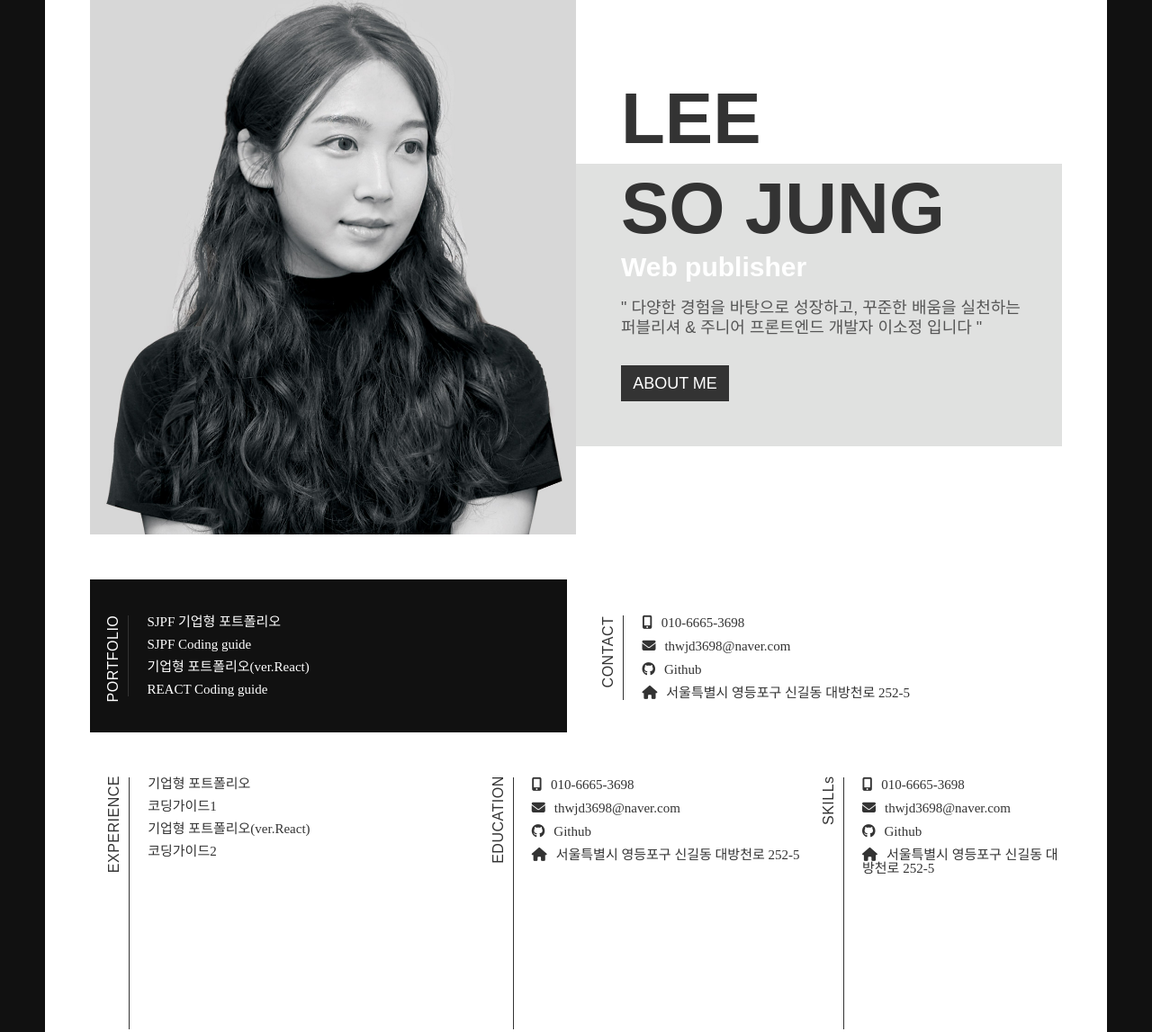
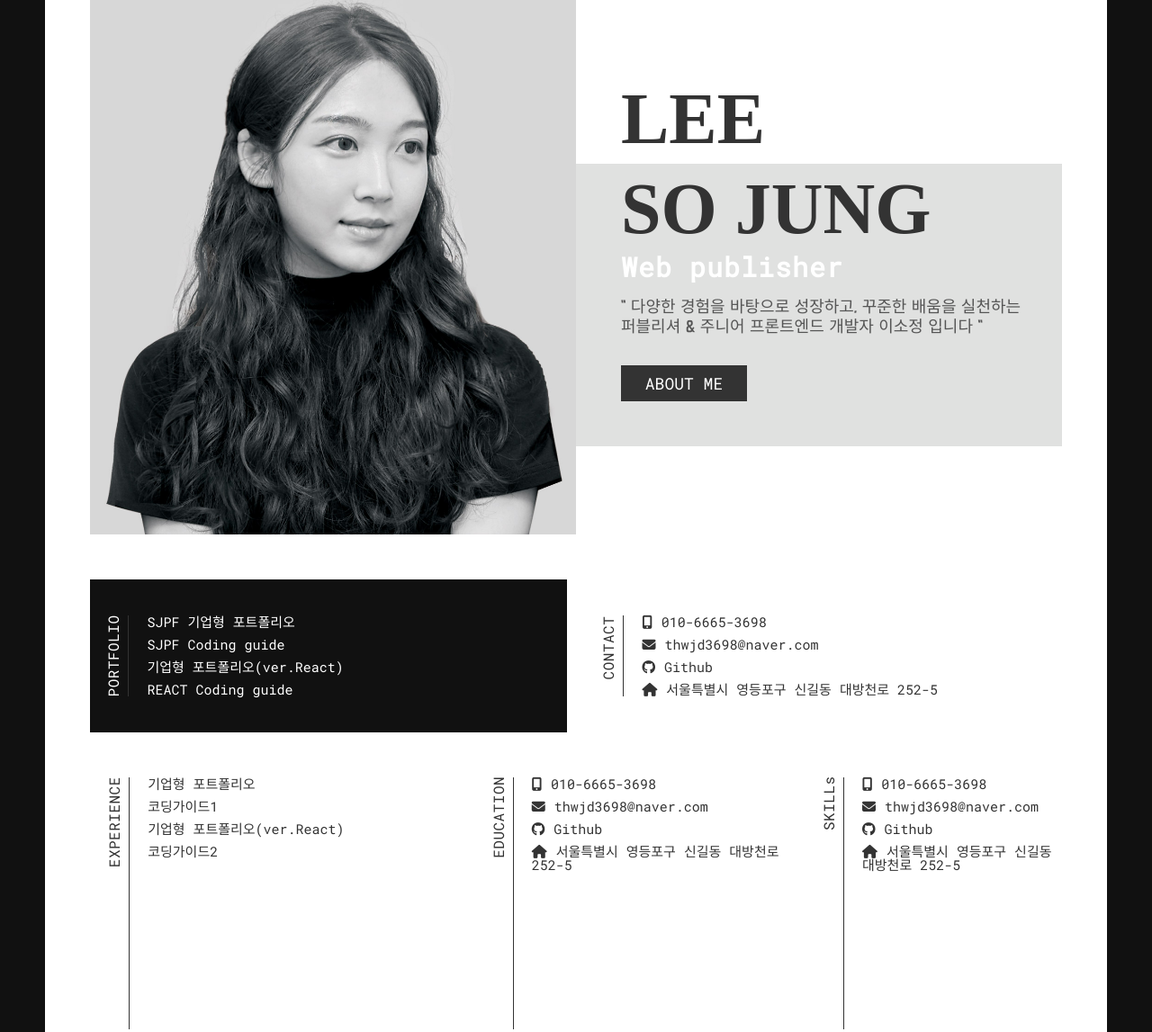
Before and after one commit to Lee-sojung/about_me, a plain HTML site: page index.html in a window 1280 px wide. Shown: the part 106-1253 px from the top of the page at 90% size. Drawn offline with Linux system fonts and the light colour scheme; a web font is replaced by a local one.

Commit message:
폰트 수정

```diff
--- a/scss/style.scss
+++ b/scss/style.scss
@@ -1,5 +1,5 @@
 @charset "UTF-8";
-@import url('https://fonts.googleapis.com/css2?family=Fredericka+the+Great&family=Work+Sans:wght@100&display=swap');
+@import url('https://fonts.googleapis.com/css2?family=Chivo:wght@900&family=Do+Hyeon&family=Dosis&family=Fredoka+One&family=Manrope:wght@300&family=PT+Sans+Narrow&family=Rajdhani&family=Roboto+Condensed&family=Roboto+Mono&family=Russo+One&display=swap');
 
 *{ margin: 0; padding: 0; box-sizing: border-box;}
 ul,ol,li{list-style: none;}
@@ -36,7 +36,7 @@ section{
                 width: 540px;
 
                 h1{
-                    font: bold 80px/1 "arial";
+                    font: bold 80px/1 'Chivo';
                     color: #333;
                     margin-bottom: 20px;
                     margin-left: 50px;
@@ -50,22 +50,23 @@ section{
                     padding: 10px 0 50px;
 
                     h2{
-                        font: bold 30px/1 "arial";
+                        font: bold 30px/1 'Roboto Mono';
+                        letter-spacing: 1px;
                         color: #fff;
                         margin-bottom: 20px;
                         margin-left: 50px;
                     }
                     p{
-                        font: normal 18px/1.2 "arial";
+                        font: normal 18px/1.2 'Do Hyeon';
                         color: #555;
                         margin-bottom: 30px;
                         margin-left: 50px;
                     }
                     .btnOpen{
                     display: block;
-                    width: 120px;
+                    width: 140px;
                     height: 40px;
-                    font: normal 18px/40px "arial";
+                    font: normal 18px/40px 'Roboto Mono';
                     color: #fff;
                     background-color: #333;
                     text-align: center;
@@ -99,9 +100,9 @@ section{
                     position: relative;
                     width: 8%;
                     transform-origin: right bottom;
-                    transform: rotate(-90deg) translateX(-22px);
+                    transform: rotate(-90deg) translateX(-16px);
                     >strong{
-                        font: normal 16px/2 "arial";
+                        font: normal 16px/2 'Roboto Mono';
                         color: #fff;
                         letter-spacing: 0.5px;
                     }
@@ -114,7 +115,7 @@ section{
 
                     a{
                         display: block;
-                        font: normal 15px/1 "airal";
+                        font: normal 15px/1 'Roboto Mono';
                         color: #fff;
                         margin-bottom: 10px;
 
@@ -135,9 +136,9 @@ section{
                     position: relative;
                     width: 8%;
                     transform-origin: right bottom;
-                    transform: rotate(-90deg) translateX(-6px);
+                    transform: rotate(-90deg) translateX(3px);
                     >strong{
-                        font: normal 16px/2 "arial";
+                        font: normal 16px/2 'Roboto Mono';
                         color: #333;
                         letter-spacing: 0.5px;
                     }
@@ -150,7 +151,7 @@ section{
                     padding-left: 20px;
                     a{
                         display: block;
-                        font: normal 15px/1 "airal";
+                        font: normal 15px/1 'Roboto Mono';
                         color: #333;
                         margin-bottom: 10px;
 
@@ -183,9 +184,9 @@ section{
                     position: relative;
                     width: 10%;
                     transform-origin: right bottom;
-                    transform: rotate(-90deg) translateX(-31px);
+                    transform: rotate(-90deg) translateX(-25px);
                     >strong{
-                        font: normal 16px/2 "arial";
+                        font: normal 16px/2 'Roboto Mono';
                         color: #333;
                         letter-spacing: 0.5px;
                     }
@@ -196,9 +197,9 @@ section{
                     border-left: 1px solid #333;
                     padding-left: 20px;
 
-                    a{
+                    >a{
                         display: block;
-                        font: normal 15px/1 "airal";
+                        font: normal 15px/1 'Roboto Mono';
                         color: #333;
                         margin-bottom: 10px;
 
@@ -218,9 +219,9 @@ section{
                     position: relative;
                     width: 10%;
                     transform-origin: right bottom;
-                    transform: rotate(-90deg) translateX(-26px);
+                    transform: rotate(-90deg) translateX(-20px);
                     >strong{
-                        font: normal 16px/2 "arial";
+                        font: normal 16px/2 'Roboto Mono';
                         color: #333;
                         letter-spacing: 0.5px;
                     }
@@ -233,7 +234,7 @@ section{
                     padding-left: 20px;
                     a{
                         display: block;
-                        font: normal 15px/1 "airal";
+                        font: normal 15px/1 'Roboto Mono';
                         color: #333;
                         margin-bottom: 10px;
 
@@ -255,9 +256,9 @@ section{
                     position: relative;
                     width: 10%;
                     transform-origin: right bottom;
-                    transform: rotate(-90deg) translateX(6px);
+                    transform: rotate(-90deg) translateX(0px);
                     >strong{
-                        font: normal 16px/2 "arial";
+                        font: normal 16px/2 'Roboto Mono';
                         color: #333;
                         letter-spacing: 0.5px;
                     }
@@ -270,7 +271,7 @@ section{
                     padding-left: 20px;
                     a{
                         display: block;
-                        font: normal 15px/1 "airal";
+                        font: normal 15px/1 'Roboto Mono';
                         color: #333;
                         margin-bottom: 10px;
 
@@ -331,7 +332,7 @@ aside{
             width: 100%;
 
             h2{
-                font: normal 5vw/1 "work sans"; color: #fff;
+                font: normal 5vw/1 'Roboto Mono'; color: #fff;
                 margin-bottom: 30px;
             }
             img{
@@ -339,7 +340,7 @@ aside{
                 object-fit: cover;
             }
             p{
-                font: 15px/1.5 "arial";
+                font: 15px/1.5 '맑은 고딕';
                 color: #bbb;
             }
         }
```
Also changed, not shown: css/style.css, 1 other file.
